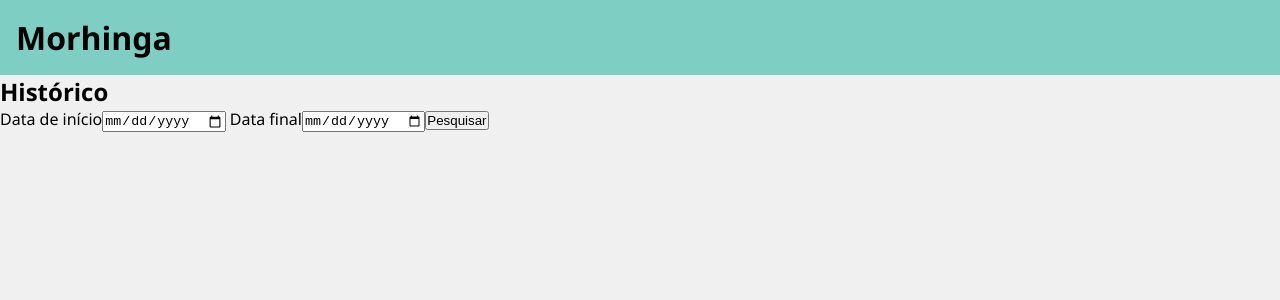
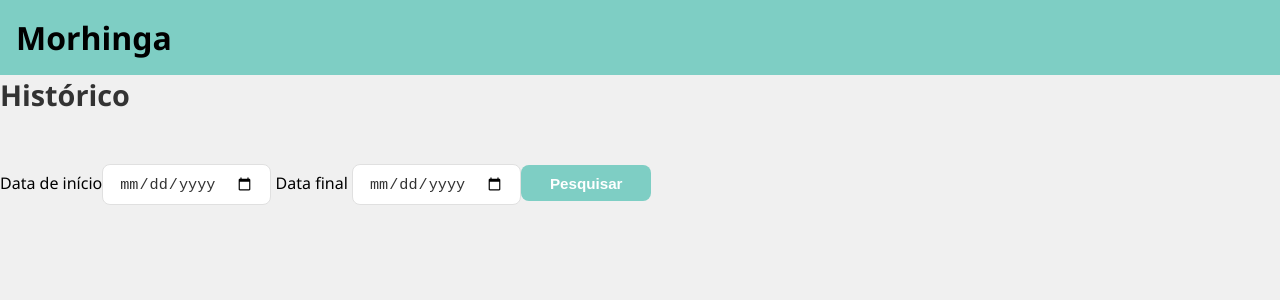
Before and after one commit to GpadsTech/DashboardMorhinga, a React (Vite) app: page /historico in a window 1280 px wide. Shown: the top 300 px of the page. Built offline with nearby package versions, Linux system fonts and the light colour scheme.

Commit message:
realizando ajustes na página de historico-problemas a serem resolvidos

```diff
--- a/src/components/Historico.jsx
+++ b/src/components/Historico.jsx
@@ -1,5 +1,6 @@
 import { useState } from "react"
 import { db } from '../firebase.js'
+import styles from './Historico.module.css'
 import { collection, query, where, orderBy, getDocs } from 'firebase/firestore'
 import { LineChart, Line, XAxis, YAxis, CartesianGrid, Tooltip, ResponsiveContainer } from 'recharts'
 
@@ -24,14 +25,17 @@ function Historico()
     }
 
     return(
-        <div>
+        <div className={styles.Historico}>
 
-            <h2>Histórico</h2>
-            <label> Data de início</label>
-            <input type="date" value={dataInicio} onChange={(e) => setDatainicio(e.target.value)} />
-            <label> Data final</label>
-            <input type="date" value={dataFinal} onChange={(e) => setDataFinal(e.target.value)} />
-            <button onClick={pesquisar}>Pesquisar</button>
+            <h2 className={styles.titulo}>Histórico</h2>
+
+
+                <label > Data de início</label>
+                <input  className={styles.input} type="date" value={dataInicio} onChange={(e) => setDatainicio(e.target.value)} />
+                <label > Data final </label>
+                <input className={styles.input} type="date" value={dataFinal} onChange={(e) => setDataFinal(e.target.value)} />
+                <button className={styles.botao} onClick={pesquisar}>Pesquisar</button>
+
             {dados.length > 0 && (
             <div>
                 <h3>Temperatura</h3>
--- /dev/null
+++ b/src/components/Historico.module.css
@@ -0,0 +1,68 @@
+.container {
+  max-width: 1100px;
+  margin: 0 auto;
+  padding: 2rem;
+}
+
+.titulo {
+  font-size: 1.8rem;
+  font-weight: 700;
+  color: #333;
+  margin-bottom: 2rem;
+}
+
+.filtros {
+  display: flex;
+  align-items: center;
+  gap: 1.5rem;
+  background: #ffffff;
+  padding: 1.5rem;
+  border-radius: 12px;
+  box-shadow: 0 2px 8px rgba(0,0,0,0.08);
+  margin-bottom: 2rem;
+}
+
+.campo {
+  display: flex;
+  flex-direction: column;
+  gap: 0.4rem;
+}
+
+.label {
+  font-size: 0.8rem;
+  font-weight: 600;
+  color: #888;
+  text-transform: uppercase;
+  letter-spacing: 0.05em;
+}
+
+.input {
+  padding: 0.6rem 1rem;
+  border: 1.5px solid #e0e0e0;
+  border-radius: 8px;
+  font-size: 0.95rem;
+  color: #333;
+  outline: none;
+  transition: border 0.2s;
+}
+
+.input:focus {
+  border-color: #7ecec4;
+}
+
+.botao {
+  margin-top: 1.2rem;
+  padding: 0.6rem 1.8rem;
+  background: #7ecec4;
+  color: white;
+  border: none;
+  border-radius: 8px;
+  font-size: 0.95rem;
+  font-weight: 600;
+  cursor: pointer;
+  transition: background 0.2s;
+}
+
+.botao:hover {
+  background: #5ab8ad;
+}
```
